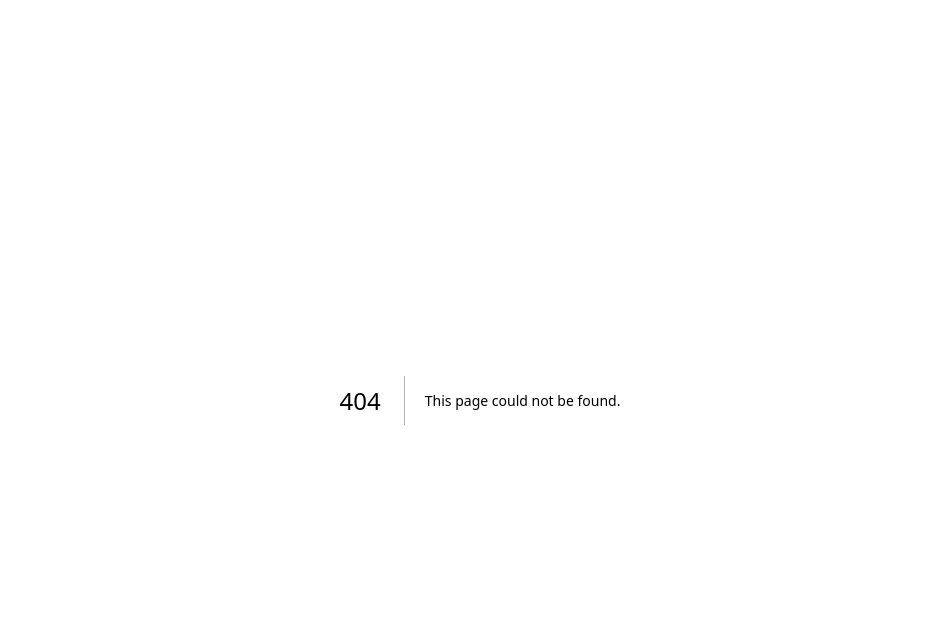
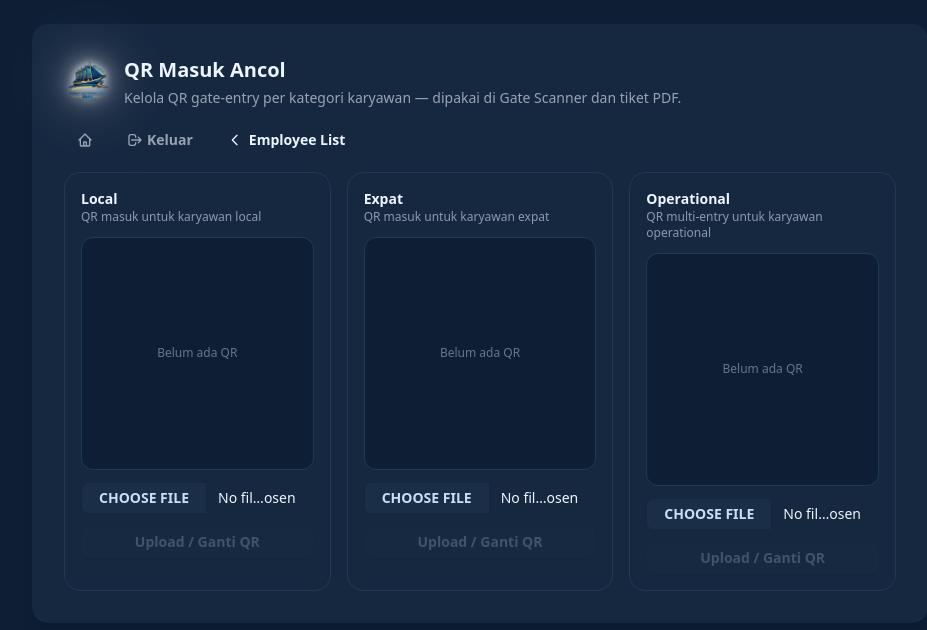
Before and after one commit to SandyPratamaDP/jsgi-famgath-ui, a Next.js app: page /famgath/admin/ancol-qr in a window 1280 px wide. Before the commit this address had no page. Shown: the top 630 px of the page, without its empty margins (160-1087 px from the left). Built offline with nearby package versions, Linux system fonts and the light colour scheme; no server answers.

Commit message:
feat: split gate-scanner Ancol QR by employee category
Gate Scanner now fetches the local/expat/operational QR straight
from the API instead of a bundled static image, so it always matches
what the ticket PDF embeds. Adds an admin page to preview and replace
each category's QR without a redeploy.

```diff
--- /dev/null
+++ b/app/admin/ancol-qr/page.tsx
@@ -0,0 +1,169 @@
+'use client';
+
+import Image from 'next/image';
+import Link from 'next/link';
+import { useEffect, useRef, useState } from 'react';
+import { useRouter } from 'next/navigation';
+import { fetchAncolQr, uploadAncolQr, logoutApi, AncolQrCategory } from '../../../lib/api';
+import { clearAuth, getDisplayName } from '../../../lib/auth';
+import { BASE_PATH } from '../../../lib/basePath';
+
+const CATEGORIES: { key: AncolQrCategory; label: string; hint: string }[] = [
+  { key: 'local',       label: 'Local',       hint: 'QR masuk untuk karyawan local' },
+  { key: 'expat',       label: 'Expat',       hint: 'QR masuk untuk karyawan expat' },
+  { key: 'operational', label: 'Operational', hint: 'QR multi-entry untuk karyawan operational' },
+];
+
+export default function AncolQrPage() {
+  const router = useRouter();
+  const [displayName, setDisplayName] = useState('');
+
+  useEffect(() => { setDisplayName(getDisplayName() ?? ''); }, []);
+
+  const handleLogout = async () => {
+    await logoutApi();
+    clearAuth();
+    router.replace('/login');
+  };
+
+  return (
+    <main className="min-h-screen p-6 bg-base-200">
+      <div className="max-w-4xl mx-auto space-y-6">
+        <div className="card bg-base-100 shadow-lg">
+          <div className="card-body gap-4">
+
+            <div className="flex items-start justify-between gap-4 flex-wrap">
+              <div className="flex items-center gap-3">
+                <Image src={`${BASE_PATH}/images/logo.webp`} alt="Logo" width={48} height={48} className="shrink-0" style={{ filter: 'brightness(1.15) drop-shadow(0 0 4px rgba(255,255,255,0.95)) drop-shadow(0 0 12px rgba(255,255,255,0.7)) drop-shadow(0 0 28px rgba(255,255,255,0.35)) drop-shadow(0 0 50px rgba(200,220,255,0.2))' }} />
+                <div>
+                  <h1 className="card-title text-xl">QR Masuk Ancol</h1>
+                  <p className="text-sm text-base-content/60 mt-1">
+                    Kelola QR gate-entry per kategori karyawan — dipakai di Gate Scanner dan tiket PDF.
+                  </p>
+                </div>
+              </div>
+              <div className="flex items-center gap-2 shrink-0">
+                {displayName && (
+                  <span className="text-xs text-base-content/50 hidden sm:inline">{displayName}</span>
+                )}
+                <Link href="/" className="btn btn-ghost btn-sm text-base-content/60" title="Home">
+                  <svg className="w-4 h-4" fill="none" stroke="currentColor" viewBox="0 0 24 24">
+                    <path strokeLinecap="round" strokeLinejoin="round" strokeWidth={2}
+                      d="M3 12l2-2m0 0l7-7 7 7M5 10v10a1 1 0 001 1h3m10-11l2 2m-2-2v10a1 1 0 01-1 1h-3m-6 0a1 1 0 001-1v-4a1 1 0 011-1h2a1 1 0 011 1v4a1 1 0 001 1m-6 0h6" />
+                  </svg>
+                </Link>
+                <button onClick={handleLogout} className="btn btn-ghost btn-sm gap-1 text-base-content/60">
+                  <svg className="w-4 h-4" fill="none" stroke="currentColor" viewBox="0 0 24 24">
+                    <path strokeLinecap="round" strokeLinejoin="round" strokeWidth={2}
+                      d="M17 16l4-4m0 0l-4-4m4 4H7m6 4v1a3 3 0 01-3 3H6a3 3 0 01-3-3V7a3 3 0 013-3h4a3 3 0 013 3v1" />
+                  </svg>
+                  Keluar
+                </button>
+                <Link href="/admin/employees" className="btn btn-ghost btn-sm gap-1.5">
+                  <svg className="w-4 h-4" fill="none" stroke="currentColor" viewBox="0 0 24 24">
+                    <path strokeLinecap="round" strokeLinejoin="round" strokeWidth={2} d="M15 19l-7-7 7-7" />
+                  </svg>
+                  Employee List
+                </Link>
+              </div>
+            </div>
+
+            <div className="grid grid-cols-1 sm:grid-cols-3 gap-4">
+              {CATEGORIES.map((c) => (
+                <QrCategoryCard key={c.key} category={c.key} label={c.label} hint={c.hint} />
+              ))}
+            </div>
+
+          </div>
+        </div>
+      </div>
+    </main>
+  );
+}
+
+function QrCategoryCard({ category, label, hint }: { category: AncolQrCategory; label: string; hint: string }) {
+  const inputRef = useRef<HTMLInputElement>(null);
+  const [qrSrc, setQrSrc]   = useState<string | null>(null);
+  const [missing, setMissing] = useState(false);
+  const [file, setFile]     = useState<File | null>(null);
+  const [preview, setPreview] = useState<string | null>(null);
+  const [status, setStatus] = useState<'idle' | 'uploading' | 'success' | 'error'>('idle');
+  const [message, setMessage] = useState('');
+
+  const loadCurrent = () => {
+    setMissing(false);
+    fetchAncolQr(category)
+      .then((blob) => setQrSrc(URL.createObjectURL(blob)))
+      .catch(() => setMissing(true));
+  };
+
+  useEffect(() => {
+    loadCurrent();
+    // eslint-disable-next-line react-hooks/exhaustive-deps
+  }, [category]);
+
+  const handleFileChange = (e: React.ChangeEvent<HTMLInputElement>) => {
+    const selected = e.target.files?.[0] ?? null;
+    setFile(selected);
+    setStatus('idle');
+    setMessage('');
+    setPreview(selected ? URL.createObjectURL(selected) : null);
+  };
+
+  const handleUpload = async () => {
+    if (!file) return;
+    setStatus('uploading');
+    setMessage('');
+    try {
+      await uploadAncolQr(category, file);
+      setStatus('success');
+      setMessage('QR berhasil diperbarui.');
+      setFile(null);
+      setPreview(null);
+      if (inputRef.current) inputRef.current.value = '';
+      loadCurrent();
+    } catch {
+      setStatus('error');
+      setMessage('Gagal upload QR. Coba lagi.');
+    }
+  };
+
+  return (
+    <div className="rounded-2xl border border-base-300 bg-base-100 p-4 space-y-3">
+      <div>
+        <p className="font-semibold text-sm">{label}</p>
+        <p className="text-xs text-base-content/55">{hint}</p>
+      </div>
+
+      <div className="aspect-square rounded-xl bg-base-200 border border-base-300 flex items-center justify-center overflow-hidden">
+        {preview
+          ? <img src={preview} alt={`Preview QR ${label}`} className="w-full h-full object-contain" />
+          : qrSrc
+            ? <img src={qrSrc} alt={`QR ${label}`} className="w-full h-full object-contain" />
+            : <span className="text-xs text-base-content/40 px-2 text-center">{missing ? 'Belum ada QR' : 'Memuat…'}</span>}
+      </div>
+
+      <input
+        ref={inputRef}
+        type="file"
+        accept="image/png,image/jpeg"
+        onChange={handleFileChange}
+        className="file-input file-input-sm w-full"
+      />
+
+      {message && (
+        <p className={`text-xs ${status === 'error' ? 'text-error' : 'text-success'}`}>{message}</p>
+      )}
+
+      <button
+        className="btn btn-primary btn-sm w-full"
+        onClick={handleUpload}
+        disabled={!file || status === 'uploading'}
+      >
+        {status === 'uploading'
+          ? <><span className="loading loading-spinner loading-xs" /> Mengupload...</>
+          : 'Upload / Ganti QR'}
+      </button>
+    </div>
+  );
+}
--- a/app/admin/employees/page.tsx
+++ b/app/admin/employees/page.tsx
@@ -130,6 +130,13 @@ export default function EmployeesPage() {
                 </>
               )}
             </button>
+            <Link href="/admin/ancol-qr" className="btn btn-secondary btn-sm sm:gap-2 px-2 sm:px-3" title="QR Ancol">
+              <svg className="w-4 h-4" fill="none" stroke="currentColor" viewBox="0 0 24 24">
+                <path strokeLinecap="round" strokeLinejoin="round" strokeWidth={2}
+                  d="M3 7V5a2 2 0 012-2h2M3 17v2a2 2 0 002 2h2m10-16h2a2 2 0 012 2v2m-4 14h2a2 2 0 002-2v-2M7 12h10" />
+              </svg>
+              <span className="hidden sm:inline">QR Ancol</span>
+            </Link>
             <Link href="/admin/upload" className="btn btn-primary btn-sm sm:gap-2 px-2 sm:px-3" title="Upload Excel">
               <svg className="w-4 h-4" fill="none" stroke="currentColor" viewBox="0 0 24 24">
                 <path strokeLinecap="round" strokeLinejoin="round" strokeWidth={2}
--- a/app/gate-scanner/page.tsx
+++ b/app/gate-scanner/page.tsx
@@ -2,42 +2,73 @@
 
 import Image from 'next/image';
 import Link from 'next/link';
-import { useState } from 'react';
+import { useEffect, useState } from 'react';
 import { useRouter } from 'next/navigation';
 import useSWR from 'swr';
-import { searchEmployees, updateEmployee, logoutApi } from '../../lib/api';
+import { searchEmployees, updateEmployee, logoutApi, fetchAncolQr, AncolQrCategory } from '../../lib/api';
 import { clearAuth } from '../../lib/auth';
 import { BASE_PATH } from '../../lib/basePath';
 
-function QrSection({ operational }: { operational?: boolean }) {
+const QR_CATEGORY_LABEL: Record<AncolQrCategory, string> = {
+  local: '',
+  expat: ' · Expat',
+  operational: ' · Operational',
+};
+
+function resolveQrCategory(employee: any): AncolQrCategory {
+  if (employee.transport_type === 'operational') return 'operational';
+  return employee.employee_type === 'expat' ? 'expat' : 'local';
+}
+
+function QrSection({ category }: { category: AncolQrCategory }) {
   const [open, setOpen] = useState(false);
-  const qrSrc = operational ? `${BASE_PATH}/images/ancol-qr-operational.png` : `${BASE_PATH}/images/ancol-qr.png`;
+  const [qrSrc, setQrSrc] = useState<string | null>(null);
+  const [failed, setFailed] = useState(false);
+
+  useEffect(() => {
+    let cancelled = false;
+    let objectUrl: string | null = null;
+
+    setQrSrc(null);
+    setFailed(false);
+
+    fetchAncolQr(category)
+      .then((blob) => {
+        if (cancelled) return;
+        objectUrl = URL.createObjectURL(blob);
+        setQrSrc(objectUrl);
+      })
+      .catch(() => { if (!cancelled) setFailed(true); });
+
+    return () => {
+      cancelled = true;
+      if (objectUrl) URL.revokeObjectURL(objectUrl);
+    };
+  }, [category]);
 
   return (
     <>
       <div className="rounded-2xl bg-base-100 border border-base-300 shadow-lg p-5 flex flex-col items-center gap-4">
         <p className="text-[10px] font-bold text-base-content/55 uppercase tracking-widest">
-          QR Masuk Ancol{operational && ' · Operational'}
+          QR Masuk Ancol{QR_CATEGORY_LABEL[category]}
         </p>
         <button
-          onClick={() => setOpen(true)}
-          className="p-3 bg-white rounded-2xl shadow-md cursor-zoom-in active:scale-95 transition-transform"
+          onClick={() => qrSrc && setOpen(true)}
+          className="p-3 bg-white rounded-2xl shadow-md cursor-zoom-in active:scale-95 transition-transform w-44 h-44 flex items-center justify-center"
           title="Ketuk untuk memperbesar"
         >
-          <img
-            src={qrSrc}
-            alt="Ancol QR Code"
-            className="w-44 h-44 object-contain"
-          />
+          {qrSrc
+            ? <img src={qrSrc} alt="Ancol QR Code" className="w-full h-full object-contain" />
+            : <span className="text-xs text-base-content/40">{failed ? 'QR belum tersedia' : 'Memuat…'}</span>}
         </button>
         <p className="text-xs text-base-content/60 text-center">
-          {operational
+          {category === 'operational'
             ? 'QR berlaku keluar-masuk berkali-kali · Ketuk untuk memperbesar'
             : 'Ketuk QR untuk memperbesar · Tunjukkan saat verifikasi pintu masuk'}
         </p>
       </div>
 
-      {open && (
+      {open && qrSrc && (
         <div
           className="fixed inset-0 z-50 flex items-center justify-center bg-black/85 backdrop-blur-sm p-6"
           onClick={() => setOpen(false)}
@@ -263,7 +294,7 @@ export default function GateScannerPage() {
             )}
 
             {/* QR Code */}
-            {showQr && <QrSection operational={employee.transport_type === 'operational'} />}
+            {showQr && <QrSection category={resolveQrCategory(employee)} />}
           </>
         )}
 
--- a/lib/api.ts
+++ b/lib/api.ts
@@ -152,6 +152,32 @@ export async function downloadEmployeeQr(id: number) {
   return response.blob();
 }
 
+// ── Ancol gate-entry QR ──────────────────────────────────────────────────────
+
+export type AncolQrCategory = 'local' | 'expat' | 'operational';
+
+export async function fetchAncolQr(category: AncolQrCategory) {
+  const response = await fetch(`${API_BASE}/ancol-qr/${category}`, {
+    headers: authHeaders(),
+  });
+  if (!response.ok) throw new Error('Failed to load QR');
+  return response.blob();
+}
+
+export async function uploadAncolQr(category: AncolQrCategory, file: File) {
+  const form = new FormData();
+  form.append('image', file);
+
+  const response = await fetch(`${API_BASE}/ancol-qr/${category}`, {
+    method: 'POST',
+    headers: authHeaders(),
+    body: form,
+  });
+  const data = await response.json().catch(() => ({}));
+  if (!response.ok) throw new ApiError(response.status, data);
+  return data;
+}
+
 // ── Wahana check-in ──────────────────────────────────────────────────────────
 
 export async function searchWahana(query: string) {
```
Also changed, not shown: public/images/ancol-qr-operational.png (deleted), public/images/ancol-qr.png (deleted).
